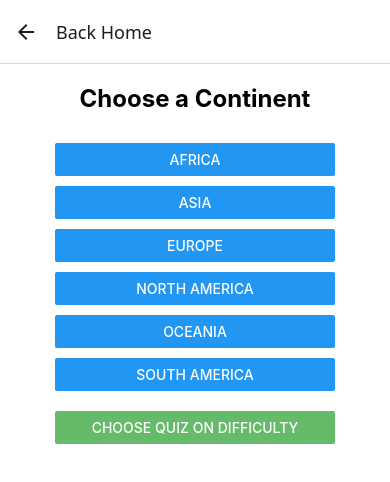
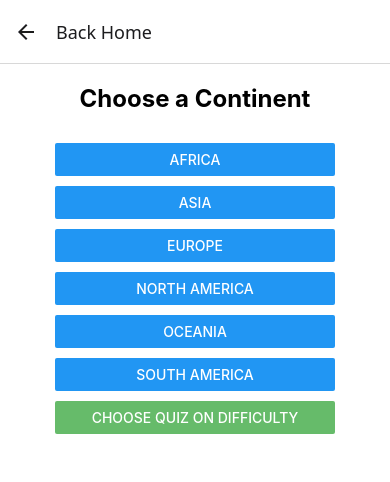
Before and after one commit to shannu1995/react-quiz-app, a React Native app: screen /Continent in a window 390 px wide. Shown: the top 482 px of the page. Built offline with nearby package versions, Linux system fonts and the light colour scheme.

Commit message:
Cleaned some styling.

```diff
--- a/ContinentScreen.tsx
+++ b/ContinentScreen.tsx
@@ -29,13 +29,11 @@ export default function ContinentScreen({ navigation }: ContinentScreenProps) {
         style={styles.listStyle} // Apply width to the FlatList itself
         contentContainerStyle={styles.buttonContainer} // Apply gap to the content container
         ListFooterComponent={() => (
-          <View style={styles.footerButtonWrapper}>
             <Button
               title="Choose Quiz on Difficulty"
               onPress={() => navigation.navigate('Home')}
               color="#66BB6A"
             />
-          </View>
         )}
       />
     </View>
@@ -61,7 +59,4 @@ const styles = StyleSheet.create({
   buttonContainer: {
     gap: 10, // This will add spacing between the buttons
   },
-  footerButtonWrapper: {
-    marginTop: 10, // This will create the gap after the last continent button
-  },
 });
```
